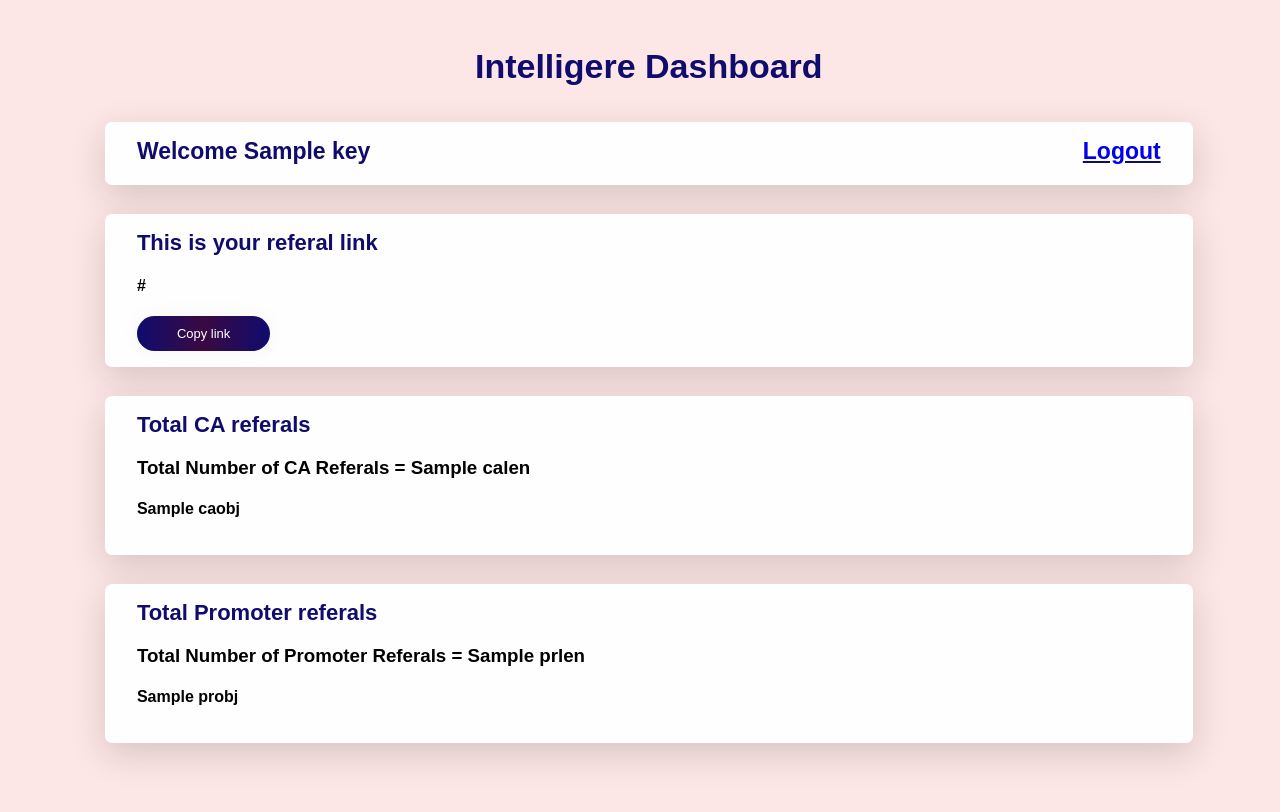
After one commit to ankitpakhale/referralLink, a Django app: template CA/templates/maindash.html in a window 1280 px wide. The commit adds this page. Run offline with Django 3.2, Linux system fonts and the light colour scheme; the template is opened without the code that fills it: most values are stand-ins (such as "Sample title", 1, 10 or a date in 2020).

Commit message:
main Dash Added

```diff
--- /dev/null
+++ b/CA/templates/maindash.html
@@ -0,0 +1,197 @@
+<!DOCTYPE html>
+<html lang="en">
+
+<head>
+
+    <meta charset="UTF-8">
+    <meta http-equiv="X-UA-Compatible" content="IE=edge">
+    <meta name="viewport" content="width=device-width, initial-scale=1.0">
+    <title>CA Main dashboard</title>
+
+    <style>
+        :root {
+            --dark: #0F0C6E;
+            --background: #9ED8F9;
+            --shade: #33FFD4;
+        }
+
+        body {
+            font-family: 'Ubuntu', sans-serif;
+            background-color: #fde6e6;
+        }
+
+        .container {
+            width: 90%;
+            margin: 1rem 3rem;
+            padding: 1.5rem;
+        }
+
+        .card {
+            width: 90%;
+            background-color: #fffefe;
+            height: auto;
+            margin: 1.8rem auto;
+            padding: 1rem 2rem;
+            border-radius: 7px;
+            box-shadow: 0px 11px 35px 2px rgba(0, 0, 0, 0.14);
+        }
+
+        .heading {
+            padding: 7px;
+            color: #0F0C6E;
+            font-family: 'Ubuntu', sans-serif;
+            font-weight: bold;
+            font-size: 34px;
+            text-align: center;
+        }
+
+        .sign {
+            color: #0F0C6E;
+            font-family: 'Ubuntu', sans-serif;
+            font-weight: bold;
+            font-size: 22px;
+        }
+
+        a {
+            text-decoration: none
+
+        }
+
+        .col-sm-12 p {
+            font-size: 12px;
+            margin: 7px 16px;
+        }
+
+        .col-sm-12 a {
+            font-size: 16px;
+            margin: 12px 16px;
+        }
+
+        .col-sm-12 h5 .login {
+            font-size: 16px;
+            margin: 12px 16px;
+            font-size: 19px;
+            color: #01B3E4;
+        }
+
+        .spacing {
+            display: inline-block;
+            width: 100%;
+        }
+        .name{
+            float: left;
+            color: #0F0C6E;
+            font-weight: 600;
+            font-size: 23px;
+        }
+        .logout {
+            font-size: 23px;
+            float: right;
+            color: #0F0C6E;
+            font-weight: 600;
+            text-decoration: underline;
+        }
+
+
+        .submit {
+            cursor: pointer;
+            border-radius: 5em;
+            color: #fff;
+            background: linear-gradient(to right, #0F0C6E, #3a0942, #0F0C6E);
+            border: 0;
+            padding-left: 40px;
+            padding-right: 40px;
+            padding-bottom: 10px;
+            padding-top: 10px;
+            font-family: 'Ubuntu', sans-serif;
+            font-size: 13px;
+            box-shadow: 0 0 20px 1px rgba(0, 0, 0, 0.04);
+            transition: all 0.5s cubic-bezier(0.87, 0.29, 0, 0.68);
+        }
+
+        .submit:hover {
+            transition: all 0.5s cubic-bezier(0.87, 0.29, 0, 0.68);
+            background: linear-gradient(to right, #3a0942, #0F0C6E, #3a0942);
+        }
+    </style>
+</head>
+<body>
+    <div class="container">
+        <div class="heading">Intelligere Dashboard</div>
+
+        <div class="card">
+            <div class="spacing">
+                <div class="name">Welcome {{key.name}}</div>
+
+                <div class="logout">
+                    <a href="{% url 'CALOGOUT' %}">Logout</a>
+                </div>
+            </div>
+        </div>
+        <div class="card">
+            <div class="sign">
+                This is your referal link
+            </div>
+            <div class="row">
+                <h4>
+                    {{link}}
+                </h4>
+                <input type="text" value={{link}} id="myInput" style="display: none;">
+                <div class="tooltip">
+                    <button class="submit" onclick="myFunction()" onmouseout="outFunc()">Copy link</button>
+                </div>
+            </div>
+        </div>
+
+        <!-- This card is for CA -->
+        {% if caobj %}
+        <div class="card">
+            <div class="sign">
+                Total CA referals
+            </div>
+            <h3> Total Number of CA Referals = {{calen}}</h3>
+            {% for i in caobj %}
+            <h4>
+                 {{i}}
+            </h4>
+            {% endfor %}
+        </div>
+        {% endif %}
+
+        <!-- This card is for Promoter -->
+        {% if probj %}
+        <div class="card">
+            <div class="sign">
+                Total Promoter referals
+            </div>
+            <h3> Total Number of Promoter Referals = {{prlen}}</h3>
+            {% for i in probj %}
+            <h4>
+                 {{i}}
+            </h4>
+            {% endfor %}
+        </div>
+        {% endif %}
+
+    </div>
+
+    <!-- this is the script for copying the referal link -->
+    <script>
+        function myFunction() {
+            var copyText = document.getElementById("myInput");
+            copyText.select();
+            copyText.setSelectionRange(0, 99999);
+            navigator.clipboard.writeText(copyText.value);
+
+            var tooltip = document.getElementById("myTooltip");
+            tooltip.innerHTML = "Copied: " + copyText.value;
+        }
+
+        function outFunc() {
+            var tooltip = document.getElementById("myTooltip");
+            tooltip.innerHTML = "Copy to clipboard";
+        }
+    </script>
+</body>
+
+</html>
--- a/CA/urls.py
+++ b/CA/urls.py
@@ -2,12 +2,14 @@ from django.urls import path
 from . import views
 
 urlpatterns = [
-            path('casignup/',views.SignupView,name='CASIGNUP'),
+            path('maindash/',views.MAINDASH,name='MAINDASH'),
+
+            path('casignup/<str:ref_code>',views.SignupView,name='CASIGNUP'),
             path('calogin/',views.login,name='CALOGIN'),
             path('prsignup/<str:ref_code>',views.prSignupView,name='PRSIGNUP'),
             path('prlogin/',views.prlogin,name='PRLOGIN'),
             path('calogout/',views.userLogOut,name='CALOGOUT'),
             path('prlogout/',views.prLogOut,name='PRLOGOUT'),
-            path('cadash', views.dashboard, name='CADASHBOARD'),
+            path('cadash/', views.dashboard, name='CADASHBOARD'),
             path('prdash/', views.PRdashboard, name='PRDASHBOARD'),
 ]
```
Also changed, not shown: CA/templates/login.html (+0 -14 lines), CA/views.py (+16 -3 lines), db.sqlite3.
